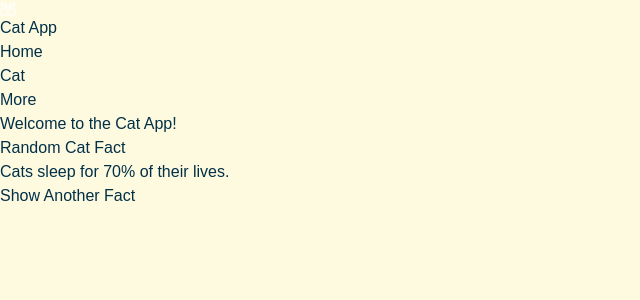
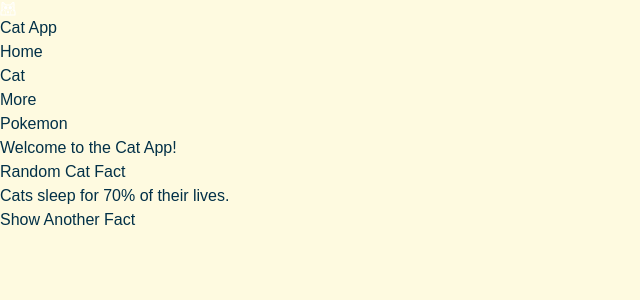
Before and after one commit to Laqwanda-Nettles/Cat-App, a Next.js app: page / in a window 1280 px wide. Shown: the top 300 px of the page, without its empty margins (0-640 px from the left). Built offline with nearby package versions, Linux system fonts and the light colour scheme.

Commit message:
Added pokemon link to navbar

```diff
--- a/src/components/Navbar.jsx
+++ b/src/components/Navbar.jsx
@@ -26,6 +26,11 @@ export default function NavBar() {
                 More
               </Link>
             </li>
+            <li>
+              <Link className="hover:text-amber-400" href="/more-cats">
+                Pokemon
+              </Link>
+            </li>
           </ul>
         </div>
       </div>
```
